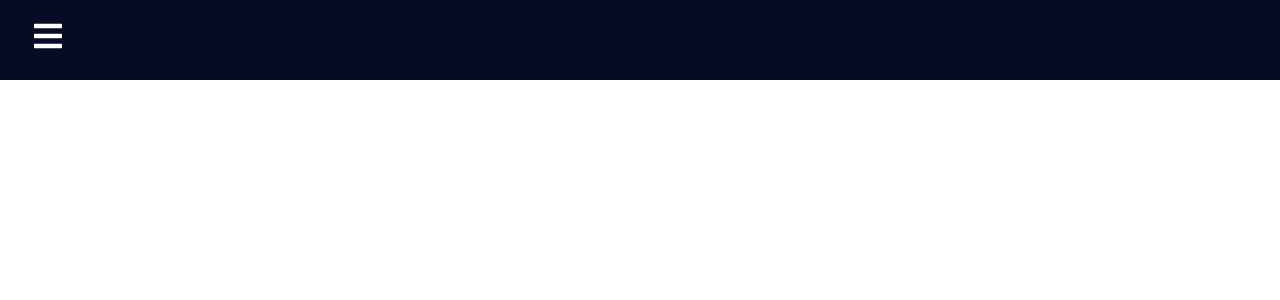
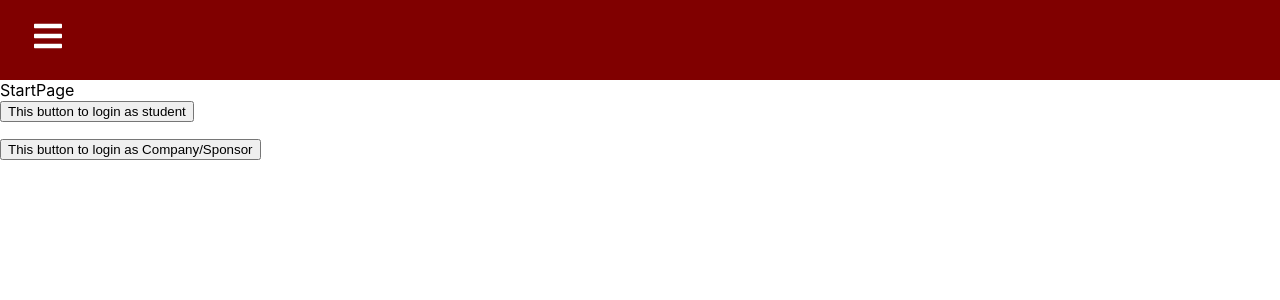
Before and after one commit to keeganreid/EduSpace, a React (Create React App) app in the folder eduspace/: page /startPage in a window 1280 px wide. Before the commit this address had no page. Shown: the top 300 px of the page. Built offline with nearby package versions, Linux system fonts and the light colour scheme.

Commit message:
This is the Home page with the router set up

```diff
--- a/eduspace/public/index.html
+++ b/eduspace/public/index.html
@@ -24,7 +24,7 @@
       work correctly both with client-side routing and a non-root public URL.
       Learn how to configure a non-root public URL by running `npm run build`.
     -->
-    <title>React App</title>
+    <title>EduSpace</title>
   </head>
   <body>
     <noscript>You need to enable JavaScript to run this app.</noscript>
--- a/eduspace/src/App.js
+++ b/eduspace/src/App.js
@@ -10,6 +10,7 @@ function App() {
       <SideBar/>
      <Pages/>
     </div>
+//<!--kcghcjgcjhcjh-->
   );
 }
 
--- a/eduspace/src/components/SideBarData.jsx
+++ b/eduspace/src/components/SideBarData.jsx
@@ -15,5 +15,18 @@ export const SidebarData = [
     path: '/login',
     icon: <IoIcons.IoIosPaper />,
     cName: 'nav-text'
+  },
+  {
+    title: 'Schedule',
+    path: '/schedule',
+    icon: <IoIcons.IoIosAddCircle />,
+    cName: 'nav-text'
+  },
+  {
+    title: 'StartPage',
+    path: '/StartPage',
+    icon: <IoIcons.IoIosAddCircle />,
+    cName: 'nav-text'
   }
+
 ];
--- a/eduspace/src/pages/Home.jsx
+++ b/eduspace/src/pages/Home.jsx
@@ -1,8 +1,21 @@
 import React from 'react'
+import {NavLink} from 'react-router-dom';
 
 function Home() {
   return (
-    <div>Home</div>
+    <><div><h1>EduSpace</h1>
+      </div>
+      {/* <input id="textfield" name="textfield" type="text" placeholder="Company/Sponsor" />
+    <p></p>
+    <input id="textfield" name="textfield" type="text" placeholder="Email" />
+    <p></p>
+    <input id="textfield" name="textfield" type="text" placeholder="Password" />
+    <p></p> */}
+    <NavLink to='/Login' ><button>Login</button></NavLink>
+    <p></p>
+
+    <button>Sing Up</button>
+    </>
   )
 }
 
--- a/eduspace/src/pages/Pages.jsx
+++ b/eduspace/src/pages/Pages.jsx
@@ -2,12 +2,17 @@ import React from 'react';
 import Home from './Home';
 import Login from './Login';
 import {Routes, Route} from 'react-router-dom';
+import Schedule from './Schedule';
+import StartPage from './StartPage';
 
 function Pages() {
   return (
     <Routes>
-        <Route path='/' element={<Home/>}/>
+       <Route path='/' element={<Home/>}/>
         <Route path='/login' element={<Login/>}/>
+        <Route path='/schedule' element={<Schedule/>}/>
+        <Route path='/startPage' element={<StartPage/>}/>
+
     </Routes>
   )
 }
--- /dev/null
+++ b/eduspace/src/pages/Schedule.jsx
@@ -0,0 +1,9 @@
+import React from 'react'
+
+function Hey() {
+  return (
+    <div>Schedule</div>
+  )
+}
+
+export default Hey
--- /dev/null
+++ b/eduspace/src/pages/StartPage.jsx
@@ -0,0 +1,13 @@
+import React from 'react'
+
+
+function StartPage() {
+  return (
+    <><div>
+      StartPage</div><button>This button to login as student</button>
+    <p></p>
+    <button>This button to login as Company/Sponsor</button></>
+  )
+
+}
+export default StartPage
--- a/eduspace/src/styles/Styles.css
+++ b/eduspace/src/styles/Styles.css
@@ -1,5 +1,5 @@
 .navbar {
-    background-color: #060b26;
+    background-color: #800000;
     height: 80px;
     display: flex;
     justify-content: start;
@@ -13,7 +13,7 @@
   }
 
   .nav-menu {
-    background-color: #060b26;
+    background-color: #800000;
     width: 250px;
     height: 100vh;
     display: flex;
@@ -59,7 +59,7 @@
   }
 
   .navbar-toggle {
-    background-color: #060b26;
+    background-color: #800000;
     width: 100%;
     height: 80px;
     display: flex;
```
Also changed, not shown: eduspace/src/pages/NewCompanySign.jsx (added), eduspace/src/pages/NewStudentSign.jsx (added).
